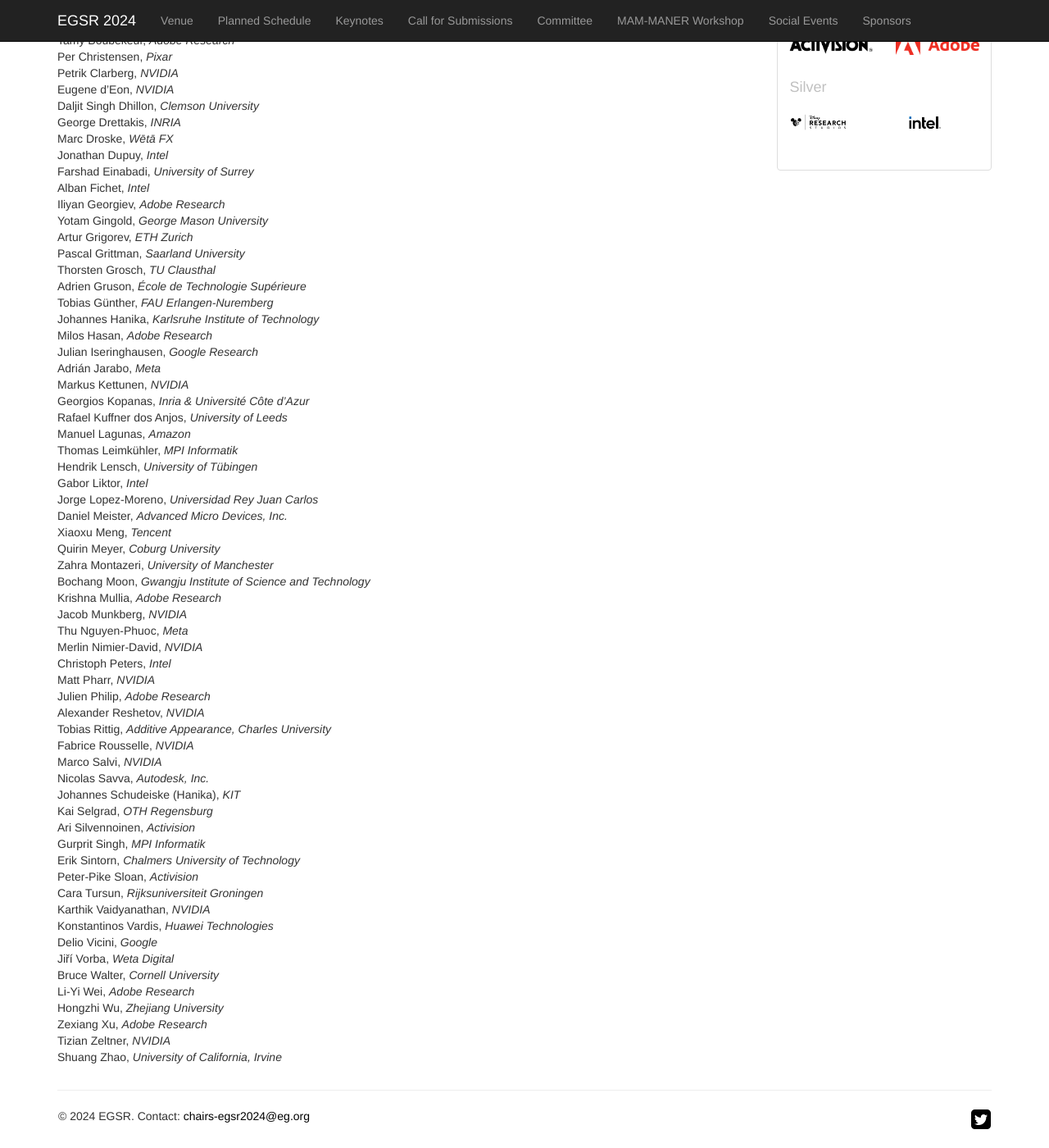
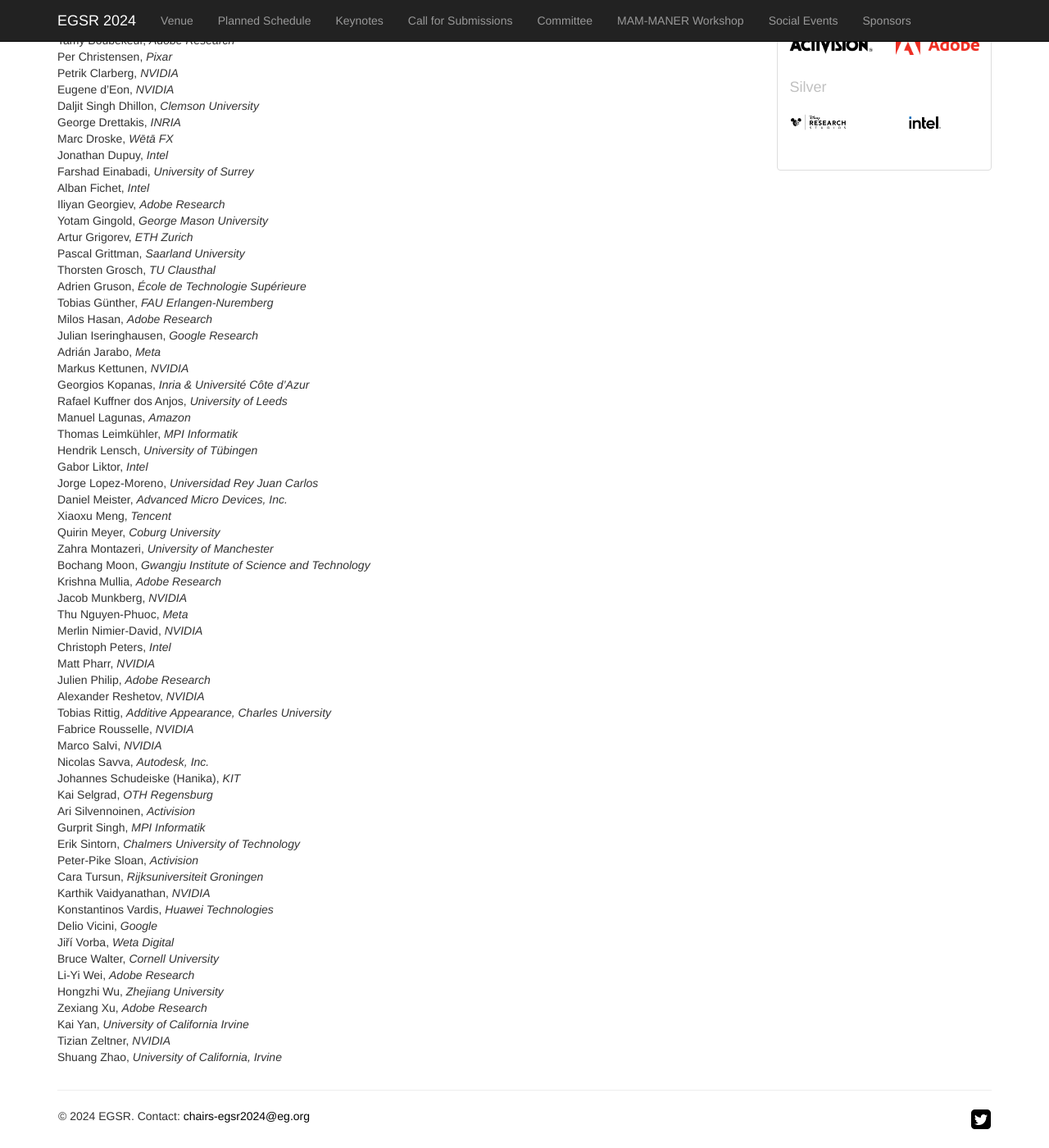
Before and after one commit to emilienogue/egsr2024.github.io, a Jekyll site: the page built from committee.md, in a window 1280 px wide and 1400 px high, scrolled down 588 px. Shown: the whole window at 82% size. Built offline with Jekyll 4.4.1, drawn with Linux system fonts in a browser that asks for light colours; comment, search, counter and statistics services are not loaded.

Commit message:
Update committee.md

```diff
--- a/committee.md
+++ b/committee.md
@@ -95,7 +95,6 @@
 Thorsten Grosch, <i>TU Clausthal</i><br>
 Adrien Gruson, <i>École de Technologie Supérieure</i><br>
 Tobias Günther, <i>FAU Erlangen-Nuremberg</i><br>
-Johannes Hanika, <i>Karlsruhe Institute of Technology</i><br>
 Milos Hasan, <i>Adobe Research</i><br>
 Julian Iseringhausen, <i>Google Research</i><br>
 Adrián Jarabo, <i>Meta</i><br>
@@ -139,5 +138,6 @@
 Li-Yi Wei, <i>Adobe Research</i><br>
 Hongzhi Wu, <i>Zhejiang University</i><br>
 Zexiang Xu, <i>Adobe Research</i><br>
+Kai Yan, <i>University of California Irvine</i><br>
 Tizian Zeltner, <i>NVIDIA</i><br>
 Shuang Zhao, <i>University of California, Irvine</i><br>
```
